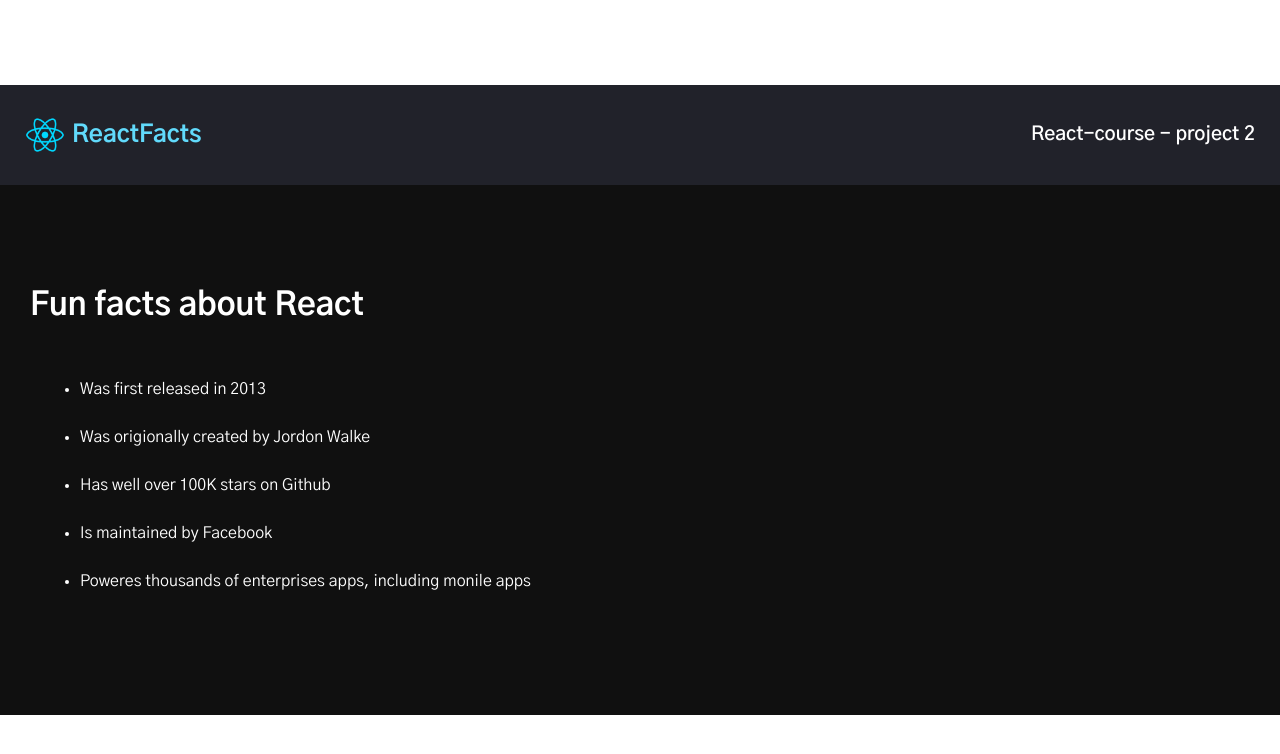
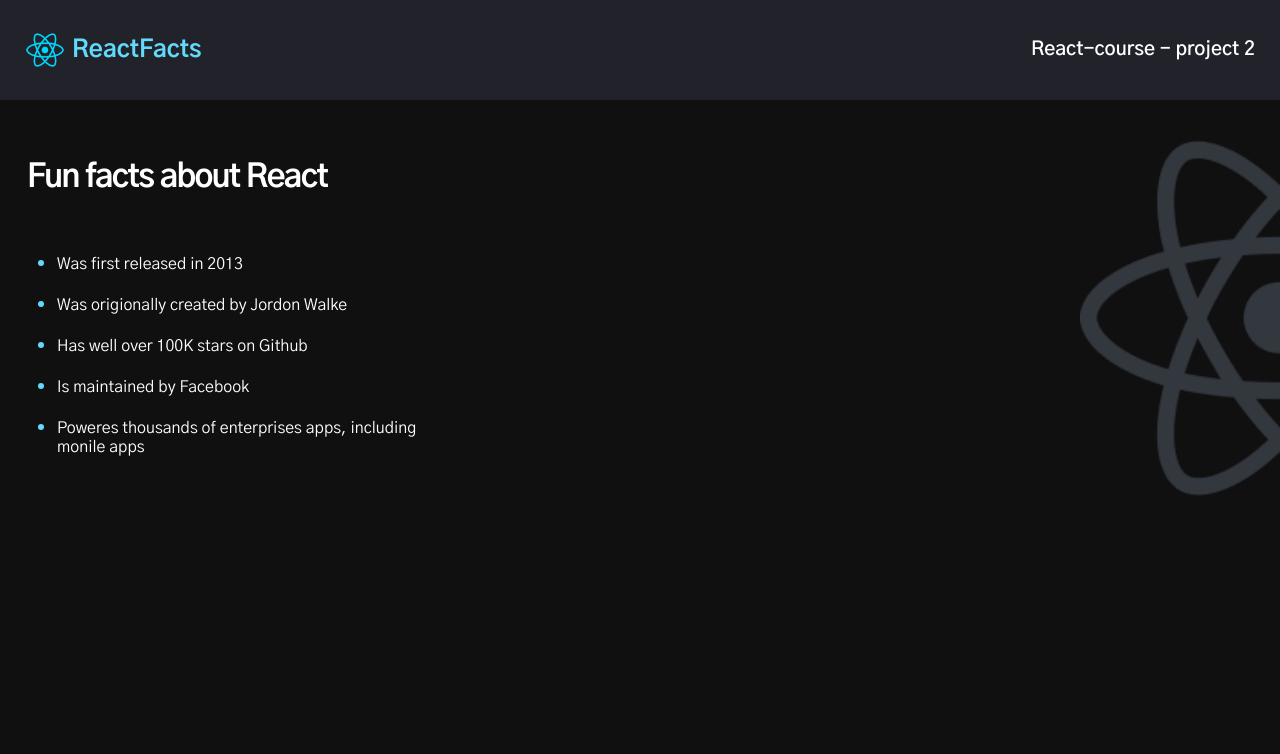
Before and after one commit to MuhammadAreeb334/React-static-app, a React (Create React App) app: page / in a window 1280 px wide. Shown: the top 754 px of the page. Built offline with nearby package versions, Linux system fonts and the light colour scheme.

Commit message:
commit changes

```diff
--- a/src/style.css
+++ b/src/style.css
@@ -2,6 +2,9 @@
     margin: 0;
     padding: 0;
     font-family: 'Gothic A1', sans-serif;
+}
+body{
+    background-color: #101010;
 }
 .navbar-Container{
     display: flex;
@@ -29,23 +32,33 @@
     font-weight: 700;
 }
 .Mian-conatiner{
-    padding: 100px 30px;
-    background-color: #101010;
+    padding: 57px 27px;
     color: #fff;
-
+    background-image: url("Images/react-icon-large.png");
+    background-repeat: no-repeat;
+    background-position: right 75%;
+    background-size: 200px;
 }
 .Mian-conatiner h1{
-    padding-bottom: 30px;
+    margin: 0px;
+    letter-spacing: -0.05em;
 }
 ul{
-    padding: 10px 50px;
+    margin-top: 46px;
+    padding-left: 30px;
+    max-width: 400px;
 }
 .list{
-    line-height: 3rem;
+    line-height: 19px;
+    padding-block: 10px;
 }
-.App{
+.list::marker{
+    color: #61dafb;
+    font-size: 1.5rem;
+}
+/* .App{
     height: 100vh;
     display: flex;
     flex-direction: column;
     justify-content: center;
-}
+} */
```
Also changed, not shown: src/Images/react-icon-large.png (added).
